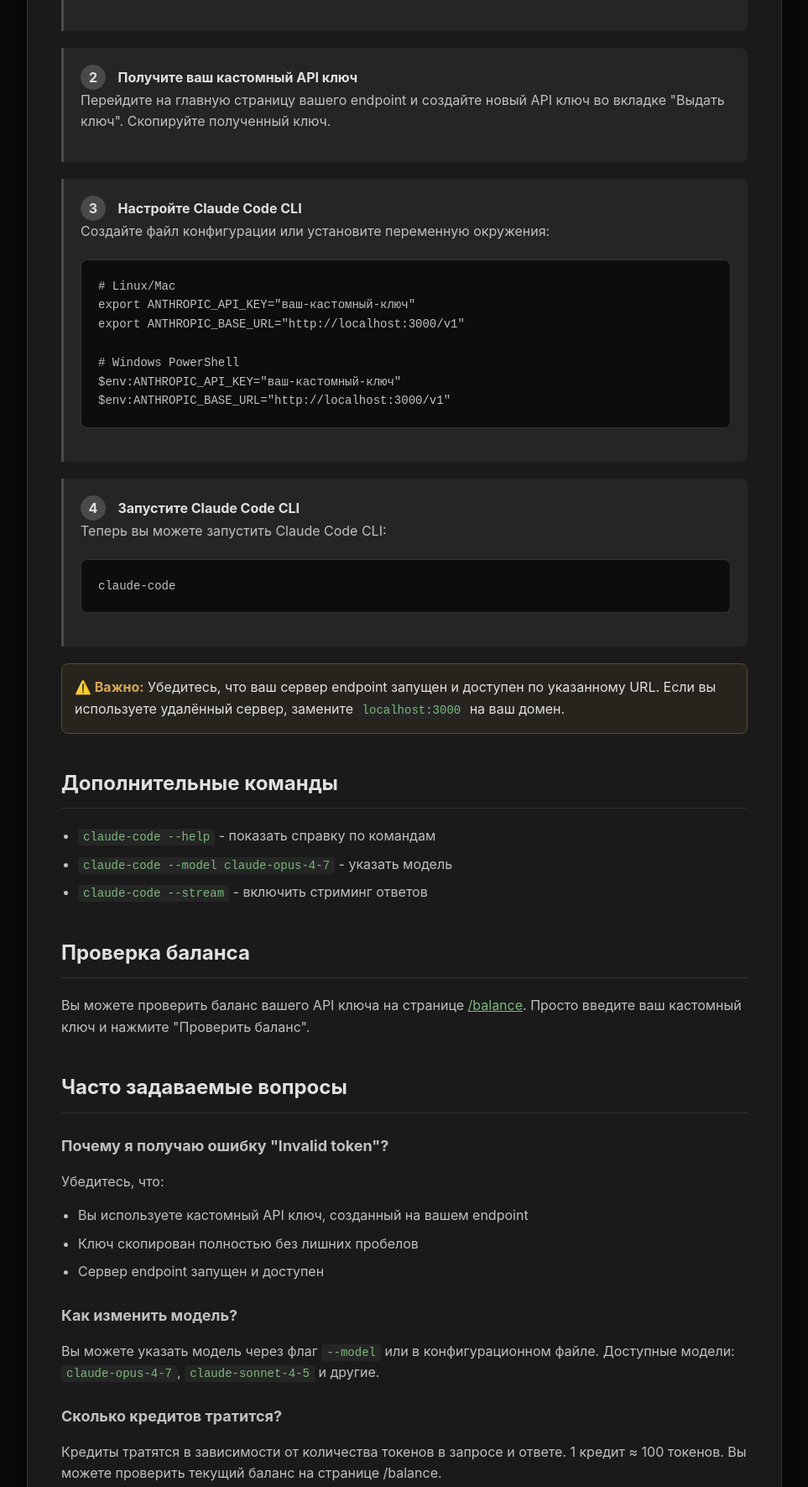
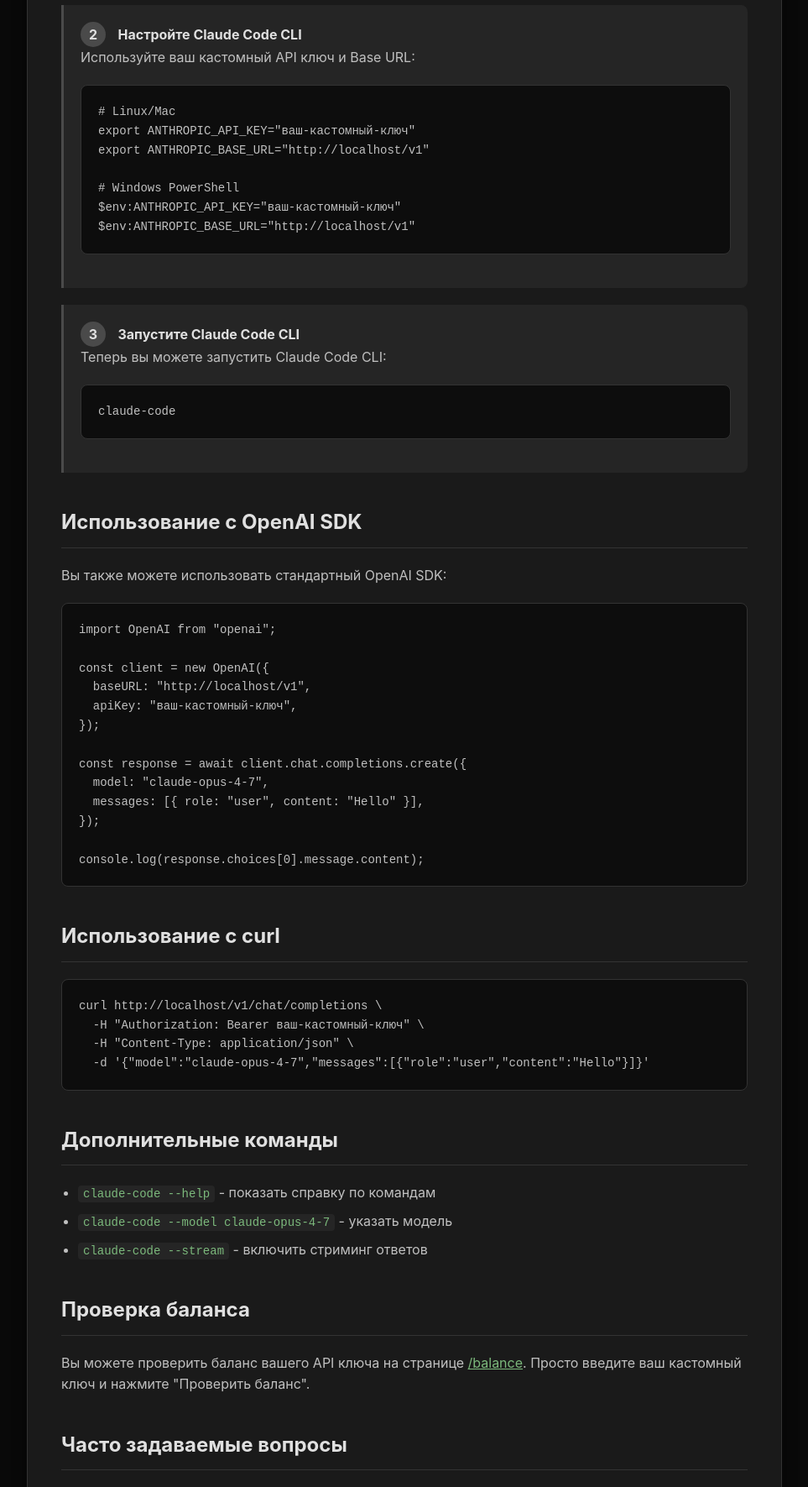
Before and after one commit to rut123321/aether, a website: page public/faq.html in a window 1280 px wide. Shown: the part 597-2368 px from the top of the page at 84% size, without its empty margins (158-1121 px from the left). Drawn offline with Linux system fonts and the light colour scheme.

Commit message:
Add admin password protection and update FAQ with real endpoint URL

```diff
--- a/public/faq.html
+++ b/public/faq.html
@@ -127,8 +127,8 @@
     <div class="container">
       <h1>FAQ - Claude Code CLI Guide</h1>
 
-      <h2>Что такое Claude Code CLI?</h2>
-      <p>Claude Code CLI - это инструмент командной строки для работы с Claude AI прямо из терминала. Он позволяет использовать возможности Claude для кодирования, отладки и анализа кода без необходимости открывать браузер.</p>
+      <h2>Ваш Endpoint</h2>
+      <p>Base URL: <code id="endpointUrl">...</code></p>
 
       <h2>Как подключить Claude Code CLI к вашему endpoint</h2>
 
@@ -141,33 +141,45 @@
 
       <div class="step">
         <span class="step-number">2</span>
-        <strong>Получите ваш кастомный API ключ</strong>
-        <p>Перейдите на главную страницу вашего endpoint и создайте новый API ключ во вкладке "Выдать ключ". Скопируйте полученный ключ.</p>
+        <strong>Настройте Claude Code CLI</strong>
+        <p>Используйте ваш кастомный API ключ и Base URL:</p>
+        <pre><code># Linux/Mac
+export ANTHROPIC_API_KEY="ваш-кастомный-ключ"
+export ANTHROPIC_BASE_URL="<span class="base-url-placeholder">...</span>"
+
+# Windows PowerShell
+$env:ANTHROPIC_API_KEY="ваш-кастомный-ключ"
+$env:ANTHROPIC_BASE_URL="<span class="base-url-placeholder">...</span>"</code></pre>
       </div>
 
       <div class="step">
         <span class="step-number">3</span>
-        <strong>Настройте Claude Code CLI</strong>
-        <p>Создайте файл конфигурации или установите переменную окружения:</p>
-        <pre><code># Linux/Mac
-export ANTHROPIC_API_KEY="ваш-кастомный-ключ"
-export ANTHROPIC_BASE_URL="http://localhost:3000/v1"
-
-# Windows PowerShell
-$env:ANTHROPIC_API_KEY="ваш-кастомный-ключ"
-$env:ANTHROPIC_BASE_URL="http://localhost:3000/v1"</code></pre>
-      </div>
-
-      <div class="step">
-        <span class="step-number">4</span>
         <strong>Запустите Claude Code CLI</strong>
         <p>Теперь вы можете запустить Claude Code CLI:</p>
         <pre><code>claude-code</code></pre>
       </div>
 
-      <div class="warning">
-        <strong>⚠️ Важно:</strong> Убедитесь, что ваш сервер endpoint запущен и доступен по указанному URL. Если вы используете удалённый сервер, замените <code>localhost:3000</code> на ваш домен.
-      </div>
+      <h2>Использование с OpenAI SDK</h2>
+      <p>Вы также можете использовать стандартный OpenAI SDK:</p>
+      <pre><code>import OpenAI from "openai";
+
+const client = new OpenAI({
+  baseURL: "<span class="base-url-placeholder">...</span>",
+  apiKey: "ваш-кастомный-ключ",
+});
+
+const response = await client.chat.completions.create({
+  model: "claude-opus-4-7",
+  messages: [{ role: "user", content: "Hello" }],
+});
+
+console.log(response.choices[0].message.content);</code></pre>
+
+      <h2>Использование с curl</h2>
+      <pre><code>curl <span class="base-url-placeholder">...</span>/chat/completions \
+  -H "Authorization: Bearer ваш-кастомный-ключ" \
+  -H "Content-Type: application/json" \
+  -d '{"model":"claude-opus-4-7","messages":[{"role":"user","content":"Hello"}]}'</code></pre>
 
       <h2>Дополнительные команды</h2>
       <ul>
@@ -184,16 +196,16 @@
       <h3>Почему я получаю ошибку "Invalid token"?</h3>
       <p>Убедитесь, что:</p>
       <ul>
-        <li>Вы используете кастомный API ключ, созданный на вашем endpoint</li>
+        <li>Вы используете кастомный API ключ, созданный на этом endpoint</li>
         <li>Ключ скопирован полностью без лишних пробелов</li>
-        <li>Сервер endpoint запущен и доступен</li>
+        <li>Сервер endpoint доступен</li>
       </ul>
 
       <h3>Как изменить модель?</h3>
       <p>Вы можете указать модель через флаг <code>--model</code> или в конфигурационном файле. Доступные модели: <code>claude-opus-4-7</code>, <code>claude-sonnet-4-5</code> и другие.</p>
 
       <h3>Сколько кредитов тратится?</h3>
-      <p>Кредиты тратятся в зависимости от количества токенов в запросе и ответе. 1 кредит ≈ 100 токенов. Вы можете проверить текущий баланс на странице /balance.</p>
+      <p>Кредиты тратятся в зависимости от количества токенов в запросе и ответе. 1 токен = 100 кредитов. Вы можете проверить текущий баланс на странице /balance.</p>
 
       <h3>Как увеличить лимит кредитов?</h3>
       <p>Свяжитесь с администратором endpoint для увеличения лимита кредитов на вашем ключе.</p>
@@ -202,5 +214,16 @@
         <a href="/">← Вернуться на главную</a>
       </div>
     </div>
+
+    <script>
+      // Auto-detect the current endpoint URL
+      const baseUrl = window.location.origin + "/v1";
+      document.getElementById("endpointUrl").textContent = baseUrl;
+
+      // Update all placeholders with the actual base URL
+      document.querySelectorAll(".base-url-placeholder").forEach(el => {
+        el.textContent = baseUrl;
+      });
+    </script>
   </body>
 </html>
```
Also changed, not shown: public/app.js (+33 -0 lines), public/index.html (+10 -0 lines), server.js (+12 -0 lines), README.md, 1 other file.
